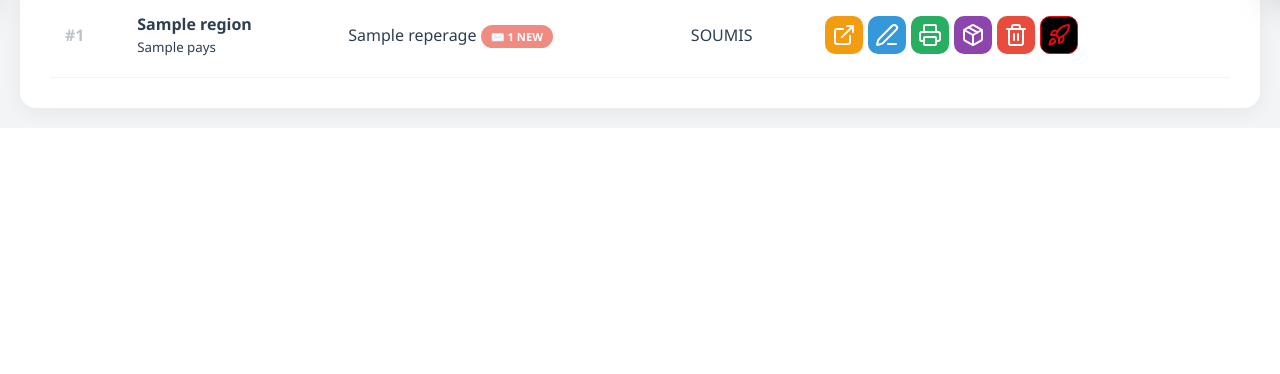
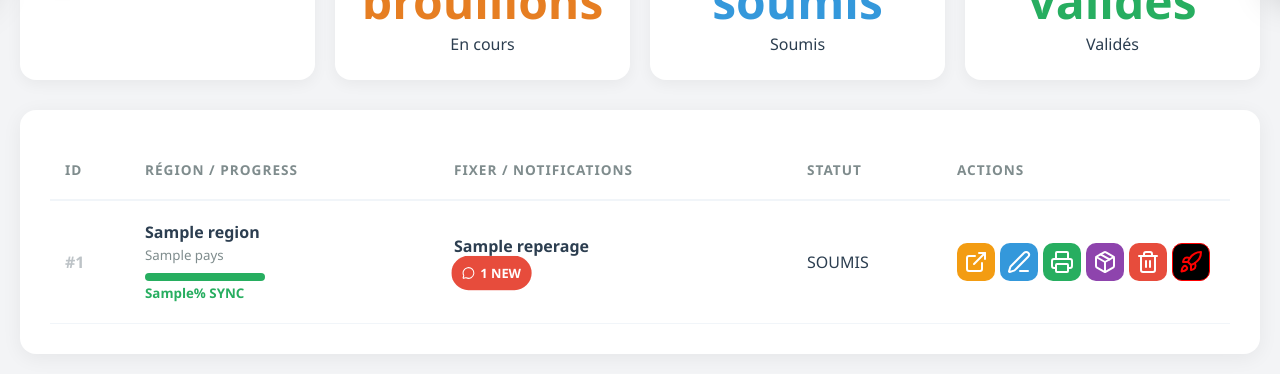
Before and after one commit to mediances-ops/rk2, a Flask app: template templates/admin_dashboard.html in a window 1280 px wide. Shown: the part 801-1175 px from the top of the page. Before the commit the page ends 928 px from the top, so only its background shows below. Run offline with Flask 3, Linux system fonts and the light colour scheme; the template is opened without the code that fills it: most values are stand-ins (such as "Sample title", 1, 10 or a date in 2020); parts of the project's set-up code (start-up, migrations or seed data) failed here and were passed over.

Commit message:
Update admin_dashboard.html

```diff
--- a/templates/admin_dashboard.html
+++ b/templates/admin_dashboard.html
@@ -1,68 +1,46 @@
-<!-- DOC-OS VERSION : V.61 SUPRÊME -->
+<!-- DOC-OS VERSION : V.62 SUPRÊME MISSION CONTROL -->
 <!DOCTYPE html>
 <html lang="fr">
 <head>
     <meta charset="UTF-8">
     <meta name="viewport" content="width=device-width, initial-scale=1.0">
-    <title>Pre-scouting Platform | Dashboard</title>
+    <title>Pre-scouting Platform | Cockpit</title>
     <script src="https://unpkg.com/lucide@latest"></script>
     <style>
         * { margin: 0; padding: 0; box-sizing: border-box; }
         body { font-family: 'Segoe UI', Tahoma, sans-serif; background: #f3f4f6; color: #2C3E50; }
         .container { max-width: 1400px; margin: 0 auto; padding: 20px; }
-
-        /* HEADER V7 */
         .header { background: linear-gradient(135deg, #2C3E50 0%, #1a252f 100%); border-radius: 16px; padding: 60px 40px; display: flex; align-items: center; gap: 40px; margin-bottom: 30px; box-shadow: 0 10px 25px rgba(0,0,0,0.15); }
-        .header img { height: 110px; }
-        .header h1 { color: white; font-size: 3.5rem; font-weight: 800; margin: 0; letter-spacing: -2px; }
-        .header .subtitle { color: #E67E22; font-size: 1.6rem; font-weight: 600; }
-
-        /* NAVIGATION & FILTRES */
+        .header h1 { color: white; font-size: 3.5rem; font-weight: 800; margin: 0; letter-spacing: -2px; line-height: 1; }
+        .header .subtitle { color: #E67E22; font-size: 1.6rem; font-weight: 600; margin-top: 10px; text-transform: uppercase; }
         .nav { display: flex; gap: 15px; margin-bottom: 30px; }
         .nav-link { background: white; color: #2C3E50; padding: 14px 28px; border-radius: 12px; text-decoration: none; font-weight: 700; box-shadow: 0 4px 12px rgba(0,0,0,0.06); border:none; cursor:pointer; display: flex; align-items: center; gap: 10px; }
-        .nav-link:hover { background: #E67E22; color: white; transform: translateY(-2px); }
         .nav-link.active { background: #2C3E50; color: white; border-bottom: 4px solid #E67E22; }
-
-        .filter-bar { background: white; border-radius: 12px; padding: 20px; margin-bottom: 25px; display: flex; gap: 15px; align-items: center; box-shadow: 0 2px 8px rgba(0,0,0,0.08); }
-        .filter-bar select { padding: 12px; border-radius: 8px; border: 1px solid #ddd; flex: 1; font-weight: 600; font-family: inherit; }
-
-        /* STATS */
+        .filter-bar { background: white; border-radius: 12px; padding: 20px; margin-bottom: 30px; display: flex; gap: 15px; align-items: center; box-shadow: 0 4px 12px rgba(0,0,0,0.05); }
+        .filter-bar select { padding: 12px 15px; border-radius: 8px; border: 2px solid #e2e8f0; flex: 1; font-family: inherit; font-weight: 600; color: #2C3E50; outline: none; }
         .stats { display: grid; grid-template-columns: repeat(4, 1fr); gap: 20px; margin-bottom: 30px; }
         .stat-card { background: white; border-radius: 16px; padding: 25px; text-align: center; border-top: 5px solid #E67E22; box-shadow: 0 4px 15px rgba(0,0,0,0.05); }
-        .stat-card .number { font-size: 2.8rem; font-weight: 800; color: #2C3E50; }
-        .stat-card .label { font-weight: 700; color: #95a5a6; text-transform: uppercase; font-size: 0.8rem; letter-spacing: 1px; }
-
-        /* TABLEAU */
+        .stat-card .number { font-size: 3rem; font-weight: 800; color: #2C3E50; }
         .table-container { background: white; border-radius: 16px; padding: 30px; box-shadow: 0 4px 20px rgba(0,0,0,0.06); overflow-x: auto; }
         table { width: 100%; border-collapse: collapse; }
-        th { padding: 20px 15px; text-align: left; color: #7f8c8d; border-bottom: 2px solid #f1f5f9; text-transform: uppercase; font-size: 0.85rem; font-weight: 800; }
+        th { padding: 20px 15px; text-align: left; color: #7f8c8d; border-bottom: 2px solid #f1f5f9; text-transform: uppercase; font-size: 0.85rem; letter-spacing: 1px; font-weight: 800; }
         td { padding: 20px 15px; border-bottom: 1px solid #f1f5f9; vertical-align: middle; }
-
-        .chat-notif { background: #e74c3c; color: white; padding: 4px 10px; border-radius: 20px; font-size: 0.7rem; font-weight: 800; cursor: pointer; animation: pulse 2s infinite; }
-        @keyframes pulse { 0%, 100% { opacity: 1; } 50% { opacity: 0.6; } }
-
+        .progress-mini-bar { width: 120px; background: #eee; height: 8px; border-radius: 4px; margin-top: 8px; overflow: hidden; }
+        .progress-mini-fill { height: 100%; background: #27ae60; }
+        .chat-notif { background: #e74c3c; color: white; padding: 4px 10px; border-radius: 20px; font-size: 0.75rem; font-weight: 800; cursor: pointer; animation: pulse 2s infinite; display: inline-flex; align-items: center; gap: 5px; }
+        @keyframes pulse { 0%, 100% { transform: scale(1); } 50% { transform: scale(1.08); } }
         .btn-action { width: 38px; height: 38px; border-radius: 10px; border: none; cursor: pointer; color: white; display: inline-flex; align-items: center; justify-content: center; transition: 0.2s; margin-right: 5px; text-decoration: none; }
-        .btn-edit { background: #3498db; }
-        .btn-print { background: #27ae60; }
-        .btn-link { background: #f39c12; }
-        .btn-trash { background: #e74c3c; }
-        .btn-rocket { background: #000; border: 1px solid #e50914; color: #e50914; }
-
-        /* MODALS 900PX */
         .modal-overlay { display: none; position: fixed; top: 0; left: 0; width: 100%; height: 100%; background: rgba(0, 0, 0, 0.8); z-index: 10000; align-items: center; justify-content: center; backdrop-filter: blur(4px); }
         .modal-overlay.active { display: flex; }
-        .modal-box { background: white; border-radius: 24px; width: 900px; max-height: 90vh; overflow-y: auto; padding: 40px; box-shadow: 0 30px 60px rgba(0,0,0,0.4); }
-        .modal-header { display: flex; justify-content: space-between; align-items: center; margin-bottom: 25px; border-bottom: 2px solid #f1f5f9; padding-bottom: 15px; }
-
-        /* SIDE PANELS */
-        #adminChatPanel { position: fixed; right: -450px; top: 0; width: 450px; height: 100vh; background: white; z-index: 20000; transition: 0.4s cubic-bezier(0.77, 0, 0.175, 1); box-shadow: -10px 0 35px rgba(0,0,0,0.2); display: flex; flex-direction: column; }
-        .chat-messages { flex: 1; overflow-y: auto; padding: 20px; background: #f9f9f9; display: flex; flex-direction: column; gap: 10px; }
-        .chat-bubble { padding: 12px 16px; border-radius: 18px; max-width: 85%; font-size: 0.95rem; }
+        .modal-box { background: white; border-radius: 24px; width: 900px; padding: 40px; box-shadow: 0 30px 60px rgba(0,0,0,0.4); }
+        #adminChatPanel { position: fixed; right: -450px; top: 0; width: 450px; height: 100vh; background: white; z-index: 20000; transition: 0.4s; box-shadow: -10px 0 35px rgba(0,0,0,0.2); display: flex; flex-direction: column; }
+        .chat-header { background: #2C3E50; color: white; padding: 25px; display: flex; justify-content: space-between; align-items: center; }
+        .chat-messages { flex: 1; overflow-y: auto; padding: 25px; background: #f9f9f9; display: flex; flex-direction: column; gap: 12px; }
+        .chat-bubble { padding: 14px 18px; border-radius: 18px; max-width: 85%; font-size: 0.95rem; }
         .chat-bubble.production { background: rgba(230, 126, 34, 0.7); color: white; align-self: flex-end; backdrop-filter: blur(8px); }
         .chat-bubble.fixer { background: rgba(44, 62, 80, 0.7); color: white; align-self: flex-start; backdrop-filter: blur(8px); }
-
-        #aiPanel { position: fixed; left: -82%; top: 0; width: 80%; height: 100vh; background: white; z-index: 2000; transition: 0.5s cubic-bezier(0.77, 0, 0.175, 1); box-shadow: 10px 0 40px rgba(0,0,0,0.3); display: flex; flex-direction: column; }
-        .ai-floating-btn { position: fixed; left: 30px; bottom: 30px; width: 65px; height: 65px; background: linear-gradient(135deg, #667eea, #764ba2); color: white; border: none; border-radius: 50%; cursor: pointer; z-index: 999; box-shadow: 0 8px 25px rgba(0,0,0,0.3); display: flex; align-items: center; justify-content: center; transition: 0.3s; }
+        #aiPanel { position: fixed; left: -82%; top: 0; width: 80%; height: 100vh; background: white; z-index: 2000; transition: 0.4s; box-shadow: 10px 0 40px rgba(0,0,0,0.3); display: flex; flex-direction: column; }
+        .ai-floating-btn { position: fixed; left: 30px; bottom: 30px; width: 65px; height: 65px; background: linear-gradient(135deg, #667eea, #764ba2); color: white; border: none; border-radius: 50%; cursor: pointer; z-index: 999; box-shadow: 0 8px 25px rgba(0,0,0,0.3); display: flex; align-items: center; justify-content: center; }
         .version-tag { position: fixed; bottom: 10px; right: 10px; font-size: 0.6rem; font-weight: 800; color: #bdc3c7; }
     </style>
 </head>
@@ -80,23 +58,18 @@
             <button onclick="openModal('modalNouveau')" class="nav-link"><i data-lucide="file-plus"></i> NOUVEAU REPÉRAGE</button>
         </nav>
 
-        <!-- FILTRES RESTAURÉS -->
         <form class="filter-bar" method="GET" action="/admin">
-            <select name="pays">
-                <option value="">-- TOUS LES PAYS --</option>
-                {% for p in pays_list %}<option value="{{ p }}" {% if request.args.get('pays') == p %}selected{% endif %}>{{ p }}</option>{% endfor %}
-            </select>
+            <select name="pays"><option value="">-- TOUS LES PAYS --</option>{% for p in pays_list %}<option value="{{ p }}" {% if request.args.get('pays') == p %}selected{% endif %}>{{ p }}</option>{% endfor %}</select>
             <select name="statut">
                 <option value="">-- TOUS LES STATUTS --</option>
                 <option value="brouillon">🟠 EN COURS</option>
                 <option value="soumis">🔵 SOUMIS</option>
                 <option value="validé">🟢 VALIDÉ</option>
             </select>
-            <button type="submit" class="btn-filter">FILTRER</button>
+            <button type="submit" style="background:#2C3E50; color:white; padding:12px 30px; border-radius:8px; border:none; cursor:pointer; font-weight:800;">FILTRER</button>
             <a href="/admin" class="nav-link" style="padding: 12px 20px;">RESET</a>
         </form>
 
-        <!-- STATS RESTAURÉES -->
         <div class="stats">
             <div class="stat-card"><div class="number">{{ stats.total }}</div><div class="label">Total Dossiers</div></div>
             <div class="stat-card"><div class="number" style="color:#E67E22;">{{ stats.brouillons }}</div><div class="label">En cours</div></div>
@@ -106,17 +79,21 @@
 
         <div class="table-container">
             <table>
-                <thead><tr><th>ID</th><th>Région</th><th>Fixer / Notifications</th><th>Statut</th><th>Actions</th></tr></thead>
+                <thead><tr><th style="width: 80px;">ID</th><th>Région / Progress</th><th>Fixer / Notifications</th><th style="width: 150px;">Statut</th><th style="width: 260px;">Actions</th></tr></thead>
                 <tbody>
                     {% for item in reperages %}
                     {% set rep = item.reperage %}
                     <tr>
                         <td style="font-weight: 800; color: #bdc3c7;">#{{ rep.id }}</td>
-                        <td><strong>{{ rep.region }}</strong><br><small>{{ rep.pays }}</small></td>
                         <td>
-                            {{ rep.fixer_nom }}
+                            <strong>{{ rep.region }}</strong><br><small style="color: #7f8c8d;">{{ rep.pays }}</small>
+                            <div class="progress-mini-bar"><div class="progress-mini-fill" style="width: {{ rep.progression_pourcent }}%;"></div></div>
+                            <small style="color:#27ae60; font-weight: 800;">{{ rep.progression_pourcent }}% SYNC</small>
+                        </td>
+                        <td>
+                            <span style="font-weight: 700;">{{ rep.fixer_nom }}</span><br>
                             {% if rep.unread_count > 0 %}
-                            <span class="chat-notif" onclick="openAdminChat({{ rep.id }}, '{{ rep.fixer_nom }}')">✉️ {{ rep.unread_count }} NEW</span>
+                            <span class="chat-notif" onclick="openAdminChat({{ rep.id }}, '{{ rep.fixer_nom }}')"><i data-lucide="message-circle" style="width:12px;"></i> {{ rep.unread_count }} NEW</span>
                             {% else %}
                             <button onclick="openAdminChat({{ rep.id }}, '{{ rep.fixer_nom }}')" style="background:none; border:none; color:#3498db; cursor:pointer;"><i data-lucide="message-square" style="width:16px;"></i></button>
                             {% endif %}
@@ -125,11 +102,11 @@
                         <td>
                             <div style="display: flex;">
                                 <a href="/formulaire/{{ rep.token }}" target="_blank" class="btn-action" style="background:#f39c12;" title="Lien"><i data-lucide="external-link"></i></a>
-                                <button onclick="openEditModal({{ rep.id }})" class="btn-action btn-edit" title="Modifier"><i data-lucide="edit-3"></i></button>
+                                <button onclick="openEditModal({{ rep.id }})" class="btn-action" style="background:#3498db;" title="Modifier"><i data-lucide="edit-3"></i></button>
                                 <a href="/admin/reperage/{{ rep.id }}/print" target="_blank" class="btn-action" style="background:#27ae60;" title="Print"><i data-lucide="printer"></i></a>
                                 <a href="/admin/reperage/{{ rep.id }}/photos" class="btn-action" style="background:#8e44ad;" title="ZIP"><i data-lucide="package"></i></a>
-                                <button onclick="deleteRep({{ rep.id }}, '{{ rep.region }}')" class="btn-action btn-trash" title="Supprimer"><i data-lucide="trash-2"></i></button>
-                                <button onclick="sendToIA({{ rep.id }})" class="btn-action btn-rocket" title="IA"><i data-lucide="rocket"></i></button>
+                                <button onclick="deleteRep({{ rep.id }}, '{{ rep.region }}')" class="btn-action" style="background:#e74c3c;" title="Supprimer"><i data-lucide="trash-2"></i></button>
+                                <button onclick="sendToIA({{ rep.id }})" class="btn-action" style="background:black; border:1px solid red; color:red;" title="IA"><i data-lucide="rocket"></i></button>
                             </div>
                         </td>
                     </tr>
@@ -139,37 +116,36 @@
         </div>
     </div>
 
-    <!-- MODAL NOUVEAU RESTAURÉ -->
+    <!-- MODALS -->
     <div class="modal-overlay" id="modalNouveau">
         <div class="modal-box" style="width: 600px;">
             <div class="modal-header"><h2>CRÉER UN NOUVEAU DOSSIER</h2><button onclick="closeModal('modalNouveau')" style="background:none; border:none; font-size:2rem; cursor:pointer;">&times;</button></div>
             <form onsubmit="creerDossier(event)">
-                <div class="form-group"><label>Région Cible</label><input type="text" id="new_region" required></div>
-                <div class="form-group"><label>Pays</label><input type="text" id="new_pays" required></div>
-                <div class="form-group"><label>Assigner Fixer</label><select id="new_fixer_id" required><option value="">-- CHOISIR --</option>{% for f in fixers %}<option value="{{ f.id }}">{{ f.nom }} {{ f.prenom }}</option>{% endfor %}</select></div>
-                <button type="submit" class="btn-filter" style="width:100%; margin-top:10px;">LANCER LE DOSSIER</button>
+                <div style="margin-bottom:15px;"><label style="display:block; font-weight:700;">Région Cible</label><input type="text" id="new_region" required style="width:100%; padding:12px; border-radius:8px; border:1px solid #ddd;"></div>
+                <div style="margin-bottom:15px;"><label style="display:block; font-weight:700;">Pays</label><input type="text" id="new_pays" required style="width:100%; padding:12px; border-radius:8px; border:1px solid #ddd;"></div>
+                <div style="margin-bottom:15px;"><label style="display:block; font-weight:700;">Assigner Fixer</label><select id="new_fixer_id" required style="width:100%; padding:12px; border-radius:8px; border:1px solid #ddd;"><option value="">-- CHOISIR --</option>{% for f in fixers %}<option value="{{ f.id }}">{{ f.nom }} {{ f.prenom }}</option>{% endfor %}</select></div>
+                <button type="submit" style="width:100%; background:#2C3E50; color:white; padding:15px; border-radius:12px; border:none; cursor:pointer; font-weight:800;">LANCER LE DOSSIER</button>
             </form>
         </div>
     </div>
 
-    <!-- MODAL MODIFIER (900PX) -->
     <div class="modal-overlay" id="modalEdit">
         <div class="modal-box">
             <div class="modal-header"><h2>MODIFIER LE REPÉRAGE</h2><button onclick="closeModal('modalEdit')" style="background:none; border:none; font-size:2rem; cursor:pointer;">&times;</button></div>
             <form onsubmit="updateRegion(event)">
                 <input type="hidden" id="edit_id">
                 <div style="display: grid; grid-template-columns: 1fr 1fr; gap: 20px; margin-bottom:20px;">
-                    <div><label style="display:block; font-weight:700;">Région</label><input type="text" id="edit_region" style="width:100%; padding:12px; border-radius:8px; border:1.5px solid #ddd;"></div>
-                    <div><label style="display:block; font-weight:700;">Pays</label><input type="text" id="edit_pays" style="width:100%; padding:12px; border-radius:8px; border:1.5px solid #ddd;"></div>
+                    <div><label style="display:block; font-weight:700; margin-bottom:5px;">Région</label><input type="text" id="edit_region" style="width:100%; padding:12px; border-radius:8px; border:1.5px solid #ddd;"></div>
+                    <div><label style="display:block; font-weight:700; margin-bottom:5px;">Pays</label><input type="text" id="edit_pays" style="width:100%; padding:12px; border-radius:8px; border:1.5px solid #ddd;"></div>
                 </div>
-                <div style="margin-bottom:20px;"><label style="display:block; font-weight:700;">Statut</label><select id="edit_statut" style="width:100%; padding:12px; border-radius:8px; border:1.5px solid #ddd;"><option value="brouillon">🟠 EN COURS</option><option value="soumis">🔵 SOUMIS</option><option value="validé">🟢 VALIDÉ</option></select></div>
-                <div style="margin-bottom:20px;"><label style="display:block; font-weight:700;">Informations de bases</label><textarea id="edit_notes" rows="12" style="width:100%; padding:15px; border-radius:10px; border:1px solid #ddd; font-family:inherit;"></textarea></div>
-                <button type="submit" class="btn-filter" style="width:100%; background: #E67E22;">SAUVEGARDER</button>
+                <div style="margin-bottom:20px;"><label style="display:block; font-weight:700; margin-bottom:5px;">Statut</label><select id="edit_statut" style="width:100%; padding:12px; border-radius:8px; border:1.5px solid #ddd;"><option value="brouillon">🟠 EN COURS</option><option value="soumis">🔵 SOUMIS</option><option value="validé">🟢 VALIDÉ</option></select></div>
+                <div style="margin-bottom:20px;"><label style="display:block; font-weight:700; margin-bottom:5px;">Informations de bases</label><textarea id="edit_notes" rows="12" style="width:100%; padding:15px; border-radius:10px; border:1px solid #ddd; font-family:inherit;"></textarea></div>
+                <button type="submit" style="width:100%; background:#E67E22; color:white; padding:15px; border-radius:12px; border:none; cursor:pointer; font-weight:800;">SAUVEGARDER</button>
             </form>
         </div>
     </div>
 
-    <!-- SIDE PANELS -->
+    <!-- SIDEBARS -->
     <div id="adminChatPanel">
         <div class="chat-header"><h3>Dialogue avec Fixer</h3><button onclick="closeAdminChat()" style="background:none; border:none; color:white; font-size:1.5rem; cursor:pointer;">&times;</button></div>
         <div class="chat-messages" id="adminChatMessages"></div>
@@ -182,16 +158,15 @@
         <iframe src="https://destinationsetcuisines.com/site" style="flex:1; border:none;"></iframe>
     </div>
 
-    <div class="version-tag">DOC-OS V.61 MISSION CONTROL</div>
+    <div class="version-tag">DOC-OS V.62 MISSION CONTROL</div>
 
     <script>
         lucide.createIcons();
         const reperagesData = {{ reperages|tojson|safe }};
         let currentChatId = null;
-
-        function toggleAI() { const p = document.getElementById('aiPanel'); p.style.left = (p.style.left==='0px') ? '-82%' : '0px'; }
         function openModal(id) { document.getElementById(id).classList.add('active'); }
         function closeModal(id) { if(id) document.getElementById(id).classList.remove('active'); else document.querySelectorAll('.modal-overlay').forEach(m => m.classList.remove('active')); }
+        function toggleAI() { const p = document.getElementById('aiPanel'); p.style.left = (p.style.left==='0px') ? '-82%' : '0px'; }
         function openEditModal(id) {
             const item = reperagesData.find(x => x.reperage.id === id);
             document.getElementById('edit_id').value = id;
```
